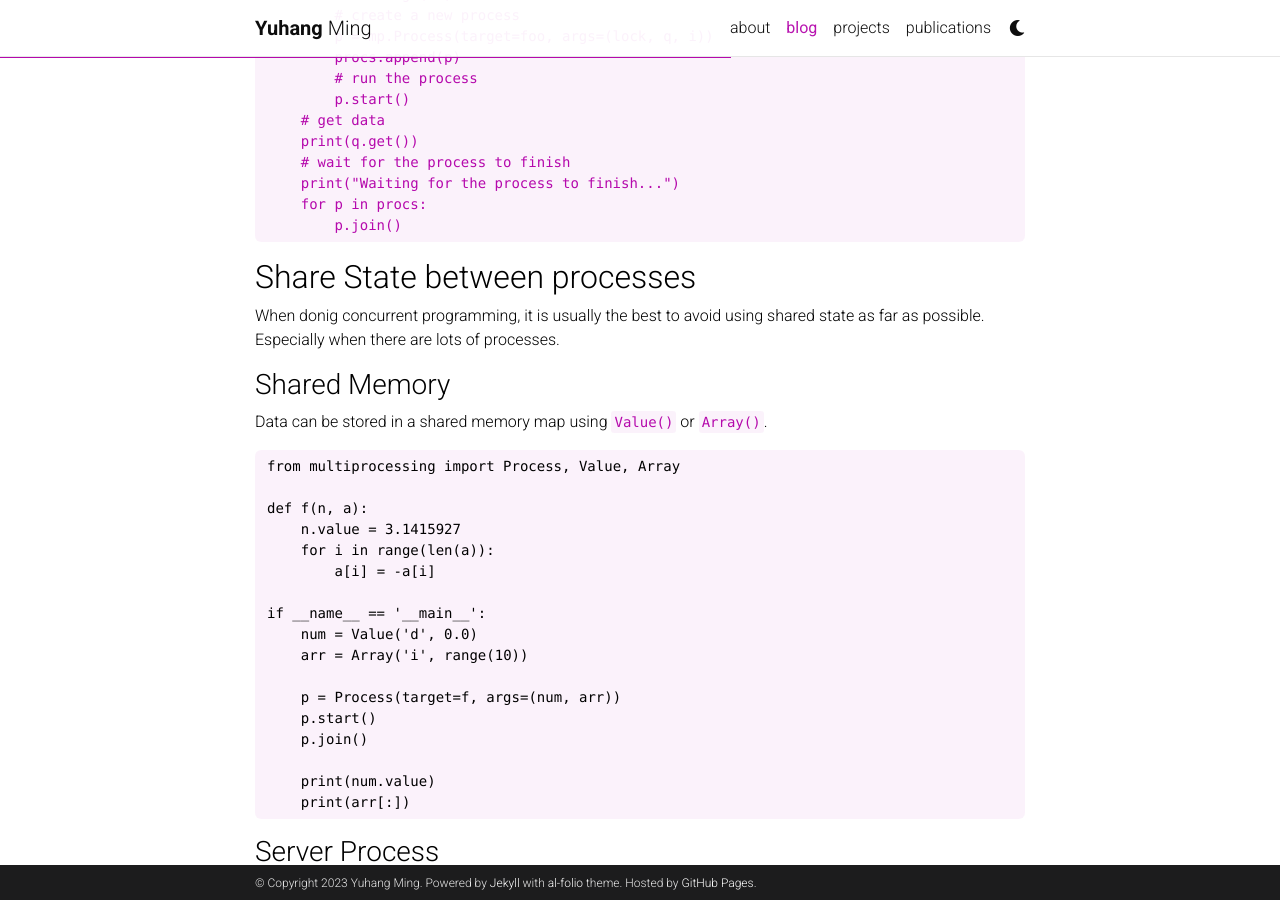
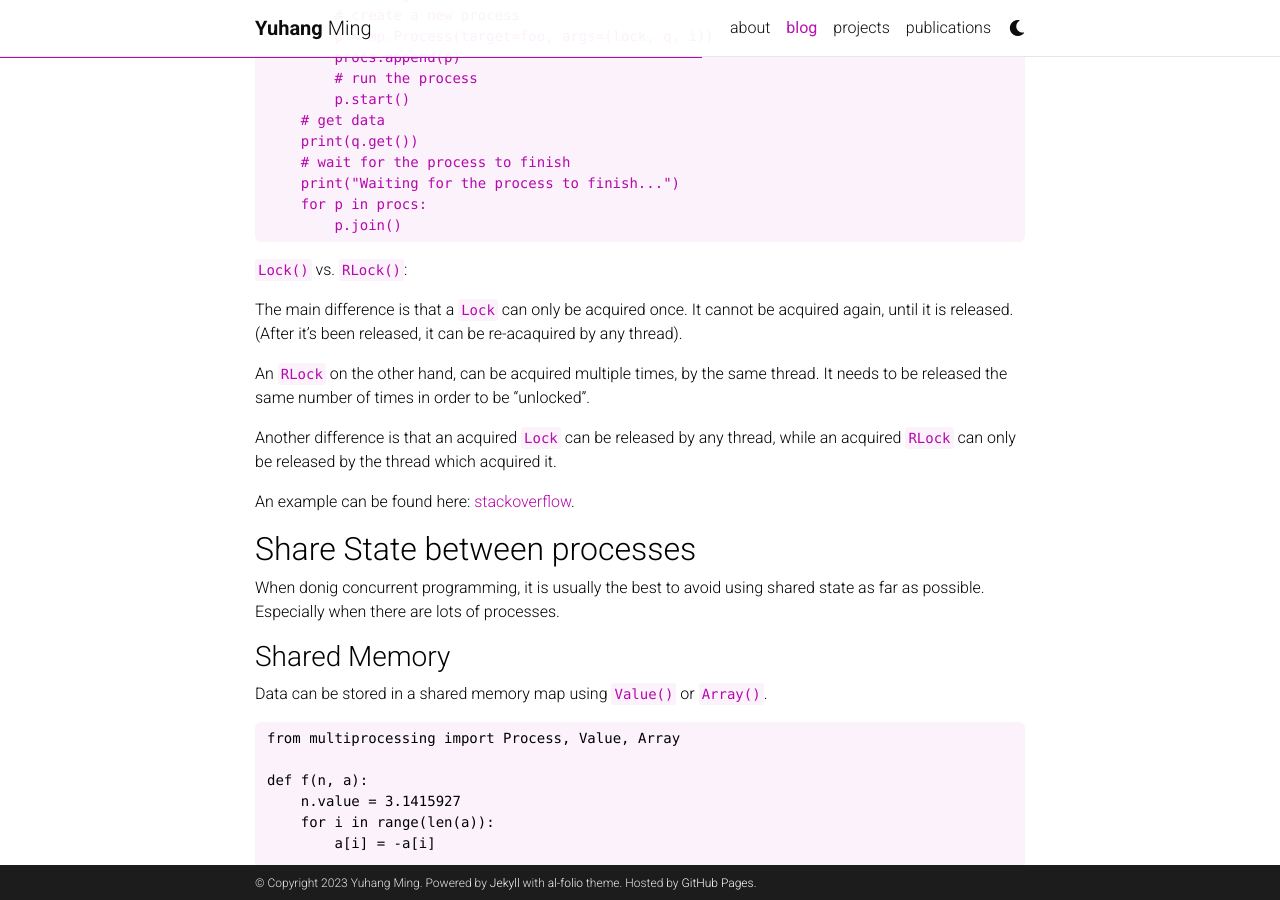
Before and after one commit to YuhangMing/yuhangming.github.io, a Jekyll site: the page built from _posts/2023-04-24-python-torch-multiprocessing.md, in a window 1280 px wide and 900 px high, scrolled down 3795 px. Built offline with Jekyll 4.4.1, drawn with Linux system fonts in a browser that asks for light colours; comment, search, counter and statistics services are not loaded; a style sheet for code colours, icons or effects is not loaded.

Commit message:
lock rlock

````diff
--- a/_posts/2023-04-24-python-torch-multiprocessing.md
+++ b/_posts/2023-04-24-python-torch-multiprocessing.md
@@ -168,6 +168,16 @@ if __name__ == '__main__':
         p.join()
 ```
 
+`Lock()` vs. `RLock()`:
+
+The main difference is that a `Lock` can only be acquired once. It cannot be acquired again, until it is released. (After it's been released, it can be re-acaquired by any thread).
+
+An `RLock` on the other hand, can be acquired multiple times, by the same thread. It needs to be released the same number of times in order to be "unlocked".
+
+Another difference is that an acquired `Lock` can be released by any thread, while an acquired `RLock` can only be released by the thread which acquired it.
+
+An example can be found here: [stackoverflow](https://stackoverflow.com/questions/22885775/what-is-the-difference-between-lock-and-rlock).
+
 ## Share State between processes
 When donig concurrent programming, it is usually the best to avoid using shared state as far as possible. Especially when there are lots of processes.
 
````
